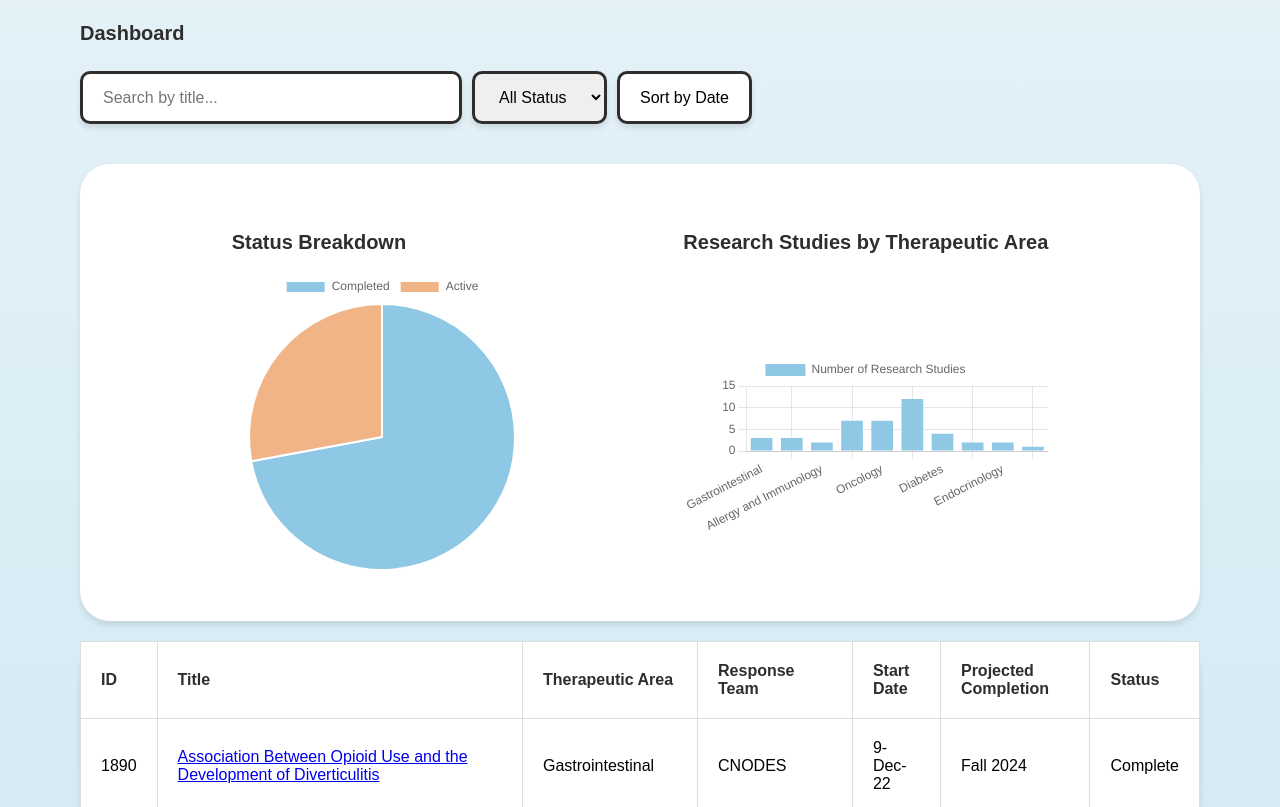
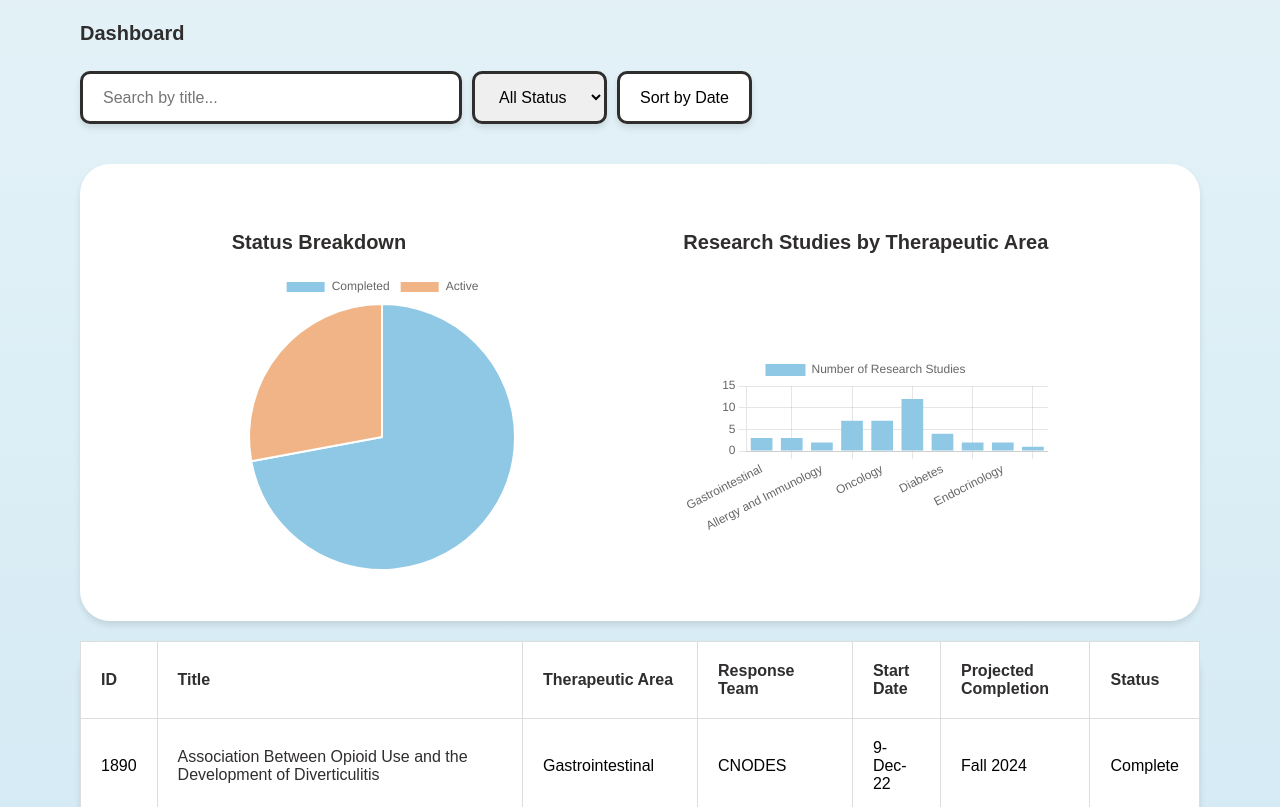
Before and after one commit to SravaniSingani/cdaAPI, a plain HTML site: page index.html in a window 1280 px wide. Shown: the part 145-952 px from the top of the page. Drawn offline with nearby package versions, Linux system fonts and the light colour scheme.

Commit message:
Update style.css

```diff
--- a/style.css
+++ b/style.css
@@ -86,3 +86,10 @@ th {
 td {
     background-color: #FFF;
 }
+a{
+    text-decoration: none;
+    color: #302D2D;
+}
+a:hover{
+    color: #8FC8E5;
+}
```
